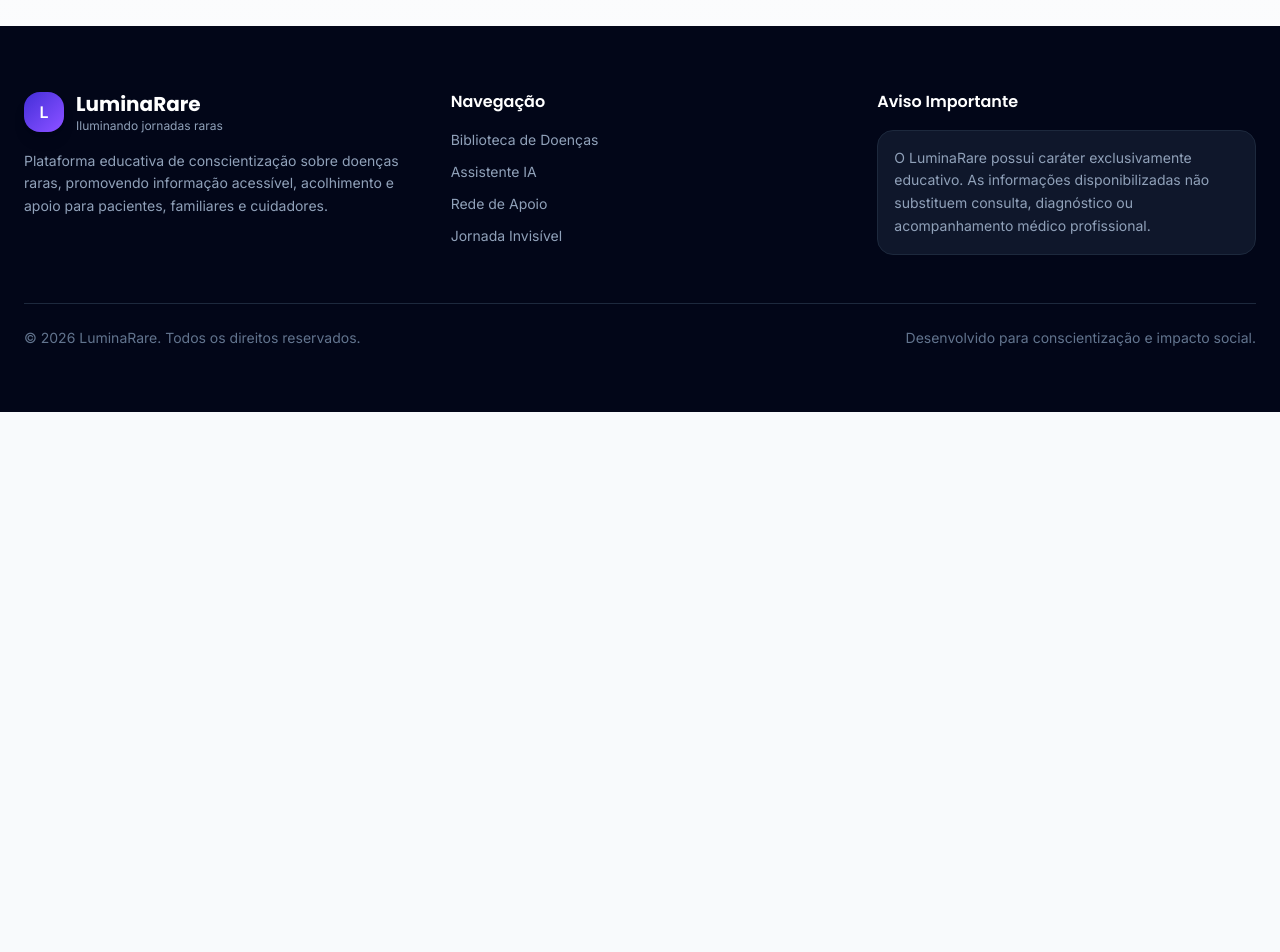
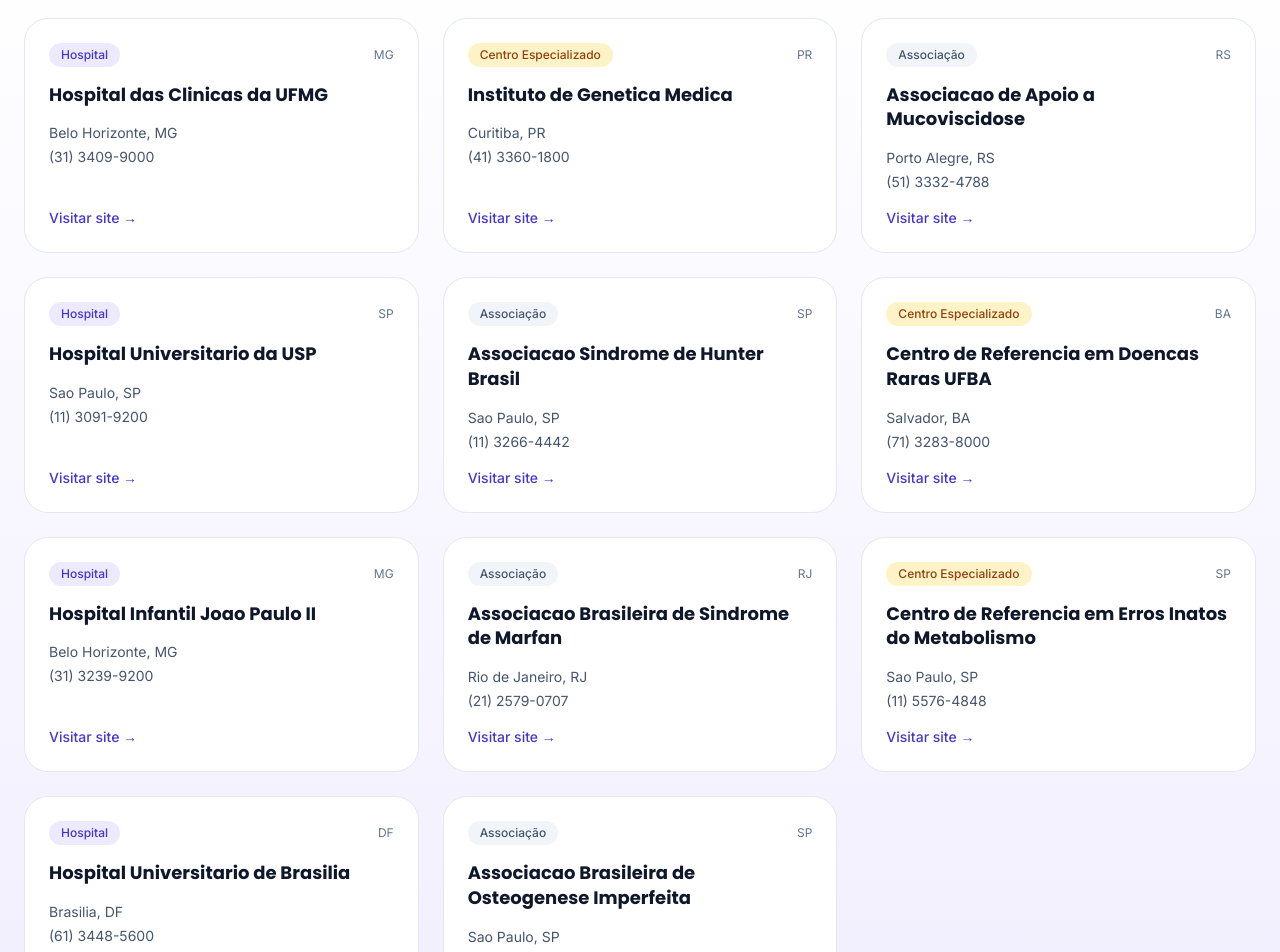
Before and after one commit to Gisele-Santana98/luminarare, a Next.js app: page /rede-de-apoio in a window 1280 px wide. Shown: the part 1680-2632 px from the top of the page. Before the commit the page ends 2092 px from the top, so only its background shows below. Built offline with nearby package versions, Linux system fonts and the light colour scheme.

Commit message:
feat: melhorias visuais, novas doenças, rede de apoio expandida e chatbot MVP

```diff
--- a/app/api/chat/route.ts
+++ b/app/api/chat/route.ts
@@ -35,6 +35,8 @@
   )
 }
 
+const MODELOS_FALLBACK = ["gemini-2.5-flash", "gemini-2.0-flash", "gemini-2.0-flash-lite"]
+
 export async function POST(req: NextRequest) {
   const apiKey = process.env.GEMINI_API_KEY
 
@@ -58,21 +60,41 @@
 
     const genAI = new GoogleGenerativeAI(apiKey)
 
+    const historicoFiltrado: MensagemHistorico[] = Array.isArray(historico)
+  ? historico.filter(isHistoricoValido).slice(-20)
+  : []
+
+// Garante que o histórico comece com role "user" (exigência da API Gemini)
+const primeiroIndiceUser = historicoFiltrado.findIndex((m) => m.role === "user")
+const historicoCorrigido =
+  primeiroIndiceUser === -1 ? [] : historicoFiltrado.slice(primeiroIndiceUser)
+
+let resposta: string | null = null
+let ultimoErro: unknown = null
+
+for (const nomeModelo of MODELOS_FALLBACK) {
+  try {
     const model = genAI.getGenerativeModel({
-      model: "gemini-2.0-flash-lite",
+      model: nomeModelo,
       systemInstruction: instrucao,
     })
 
-    const historicoFiltrado: MensagemHistorico[] = Array.isArray(historico)
-      ? historico.filter(isHistoricoValido).slice(-20)
-      : []
-
     const chat = model.startChat({
-      history: historicoFiltrado,
+      history: historicoCorrigido,
     })
 
     const result = await chat.sendMessage(mensagem.trim())
-    const resposta = result.response.text()
+    resposta = result.response.text()
+    break
+  } catch (erroModelo) {
+    ultimoErro = erroModelo
+    continue
+  }
+}
+
+    if (!resposta) {
+      throw ultimoErro || new Error("Todos os modelos falharam.")
+    }
 
     return NextResponse.json({ resposta })
   } catch (error) {
--- a/app/biblioteca/page.tsx
+++ b/app/biblioteca/page.tsx
@@ -46,7 +46,7 @@
   }, [doencaSelecionada])
 
   return (
-    <main className="min-h-screen bg-slate-50 relative overflow-hidden">
+    <main className="min-h-screen bg-gradient-to-b from-violet-100 via-violet-50 to-violet-100 relative overflow-hidden">
       <div className="absolute top-0 right-0 w-[28rem] h-[28rem] bg-violet-200 rounded-full blur-3xl opacity-20 -translate-y-1/3 translate-x-1/3 pointer-events-none" />
       <div className="absolute top-[40rem] left-0 w-80 h-80 bg-emerald-200 rounded-full blur-3xl opacity-15 -translate-x-1/2 pointer-events-none" />
 
--- a/app/rede-de-apoio/page.tsx
+++ b/app/rede-de-apoio/page.tsx
@@ -34,7 +34,7 @@
   )
 
   return (
-    <main className="min-h-screen bg-gradient-to-b from-slate-50 via-white to-slate-50">
+    <main className="min-h-screen bg-gradient-to-b from-slate-50 via-white to-slate-50bg-gradient-to-b from-violet-100 via-violet-50 to-violet-100 relative overflow-hidden">
       <Header />
 
       <section className="py-16 px-6">
@@ -53,6 +53,7 @@
               Hospitais, associações e centros especializados em doenças raras
               para ajudar pacientes, familiares e cuidadores em todo o Brasil.
             </p>
+            <p className="text-xs text-slate-600 mt-1"> As informações de contato podem estar sujeitas a alterações. Confirme os dados diretamente no site de cada instituição.</p>
           </div>
 
           <div className="rounded-3xl overflow-hidden border border-slate-200 shadow-sm bg-white">
--- a/components/layout/Hero.tsx
+++ b/components/layout/Hero.tsx
@@ -2,7 +2,7 @@
 
 export default function Hero() {
   return (
-    <section className="relative bg-gradient-to-b from-violet-50 via-white to-slate-50 pt-24 pb-32 overflow-hidden">
+    <section className="relative bg-gradient-to-b from-violet-100 via-violet-50 to-white pt-24 pb-32 overflow-hidden">
 
       <div className="absolute top-0 right-0 w-96 h-96 bg-violet-200 rounded-full blur-3xl opacity-30 -translate-y-1/2 translate-x-1/2" />
 
@@ -16,7 +16,7 @@
           <h1 className="text-5xl md:text-6xl lg:text-7xl font-bold text-slate-900 leading-tight">
             Sua jornada
             <span className="block bg-gradient-to-r from-indigo-700 to-violet-500 bg-clip-text text-transparent">
-              merece ter nome.
+              merece ter nome
             </span>
           </h1>
 
--- a/components/layout/Impact.tsx
+++ b/components/layout/Impact.tsx
@@ -9,7 +9,7 @@
 
 export default function Impact() {
   return (
-    <section className="py-20 px-6 bg-[#EDE9FE]">
+    <section className="py-20 px-6 bg-gradient-to-b from-violet-100 via-violet-50 to-white to-slate-50">
       <div className="max-w-7xl mx-auto flex flex-col md:flex-row items-center gap-12">
 
         <div className="flex-1 flex flex-col gap-6">
@@ -23,8 +23,7 @@
 
           <p className="text-[#475569] leading-relaxed">
             Milhões de pessoas convivem com sintomas sem respostas.
-            O LuminaRare nasceu para transformar essa realidade —
-            aproximando pessoas da informação, do acolhimento e das redes de apoio.
+            O LuminaRare nasceu para transformar essa realidade, aproximando pessoas da informação, do acolhimento e das redes de apoio.
           </p>
 
           <Link
--- a/lib/rede-apoio.ts
+++ b/lib/rede-apoio.ts
@@ -99,4 +99,136 @@
     lat: -23.6012,
     lng: -46.6442,
   },
+  {
+    id: 9,
+    nome: "Hospital de Clinicas da UNICAMP",
+    tipo: "Hospital",
+    cidade: "Campinas",
+    estado: "SP",
+    telefone: "(19) 3521-7000",
+    site: "https://www.hc.unicamp.br",
+    lat: -22.8214,
+    lng: -47.0650,
+  },
+  {
+    id: 10,
+    nome: "Hospital das Clinicas da UFMG",
+    tipo: "Hospital",
+    cidade: "Belo Horizonte",
+    estado: "MG",
+    telefone: "(31) 3409-9000",
+    site: "https://www.hc.ufmg.br",
+    lat: -19.9245,
+    lng: -43.9352,
+  },
+  {
+    id: 11,
+    nome: "Instituto de Genetica Medica",
+    tipo: "Centro Especializado",
+    cidade: "Curitiba",
+    estado: "PR",
+    telefone: "(41) 3360-1800",
+    site: "https://www.hc.ufpr.br",
+    lat: -25.4166,
+    lng: -49.2653,
+  },
+  {
+    id: 12,
+    nome: "Associacao de Apoio a Mucoviscidose",
+    tipo: "Associação",
+    cidade: "Porto Alegre",
+    estado: "RS",
+    telefone: "(51) 3332-4788",
+    site: "https://www.aamucoviscidose.org.br",
+    lat: -30.0277,
+    lng: -51.2287,
+  },
+  {
+    id: 13,
+    nome: "Hospital Universitario da USP",
+    tipo: "Hospital",
+    cidade: "Sao Paulo",
+    estado: "SP",
+    telefone: "(11) 3091-9200",
+    site: "https://www.hu.usp.br",
+    lat: -23.5613,
+    lng: -46.7222,
+  },
+  {
+    id: 14,
+    nome: "Associacao Sindrome de Hunter Brasil",
+    tipo: "Associação",
+    cidade: "Sao Paulo",
+    estado: "SP",
+    telefone: "(11) 3266-4442",
+    site: "https://www.hunterbrasil.org.br",
+    lat: -23.5475,
+    lng: -46.6361,
+  },
+  {
+    id: 15,
+    nome: "Centro de Referencia em Doencas Raras UFBA",
+    tipo: "Centro Especializado",
+    cidade: "Salvador",
+    estado: "BA",
+    telefone: "(71) 3283-8000",
+    site: "https://www.hupes.ufba.br",
+    lat: -12.9714,
+    lng: -38.5014,
+  },
+  {
+    id: 16,
+    nome: "Hospital Infantil Joao Paulo II",
+    tipo: "Hospital",
+    cidade: "Belo Horizonte",
+    estado: "MG",
+    telefone: "(31) 3239-9200",
+    site: "https://www.fhemig.mg.gov.br",
+    lat: -19.9058,
+    lng: -43.9384,
+  },
+  {
+    id: 17,
+    nome: "Associacao Brasileira de Sindrome de Marfan",
+    tipo: "Associação",
+    cidade: "Rio de Janeiro",
+    estado: "RJ",
+    telefone: "(21) 2579-0707",
+    site: "https://www.marfan.org.br",
+    lat: -22.9519,
+    lng: -43.2105,
+  },
+  {
+    id: 18,
+    nome: "Centro de Referencia em Erros Inatos do Metabolismo",
+    tipo: "Centro Especializado",
+    cidade: "Sao Paulo",
+    estado: "SP",
+    telefone: "(11) 5576-4848",
+    site: "https://www.unifesp.br",
+    lat: -23.5996,
+    lng: -46.6396,
+  },
+  {
+    id: 19,
+    nome: "Hospital Universitario de Brasilia",
+    tipo: "Hospital",
+    cidade: "Brasilia",
+    estado: "DF",
+    telefone: "(61) 3448-5600",
+    site: "https://www.hub.unb.br",
+    lat: -15.7638,
+    lng: -47.8703,
+  },
+  {
+    id: 20,
+    nome: "Associacao Brasileira de Osteogenese Imperfeita",
+    tipo: "Associação",
+    cidade: "Sao Paulo",
+    estado: "SP",
+    telefone: "(11) 3392-6800",
+    site: "https://www.aboi.org.br",
+    lat: -23.5489,
+    lng: -46.6388,
+  },
 ]
```
Also changed, not shown: app/chatbot/page.tsx (+63 -42 lines).
